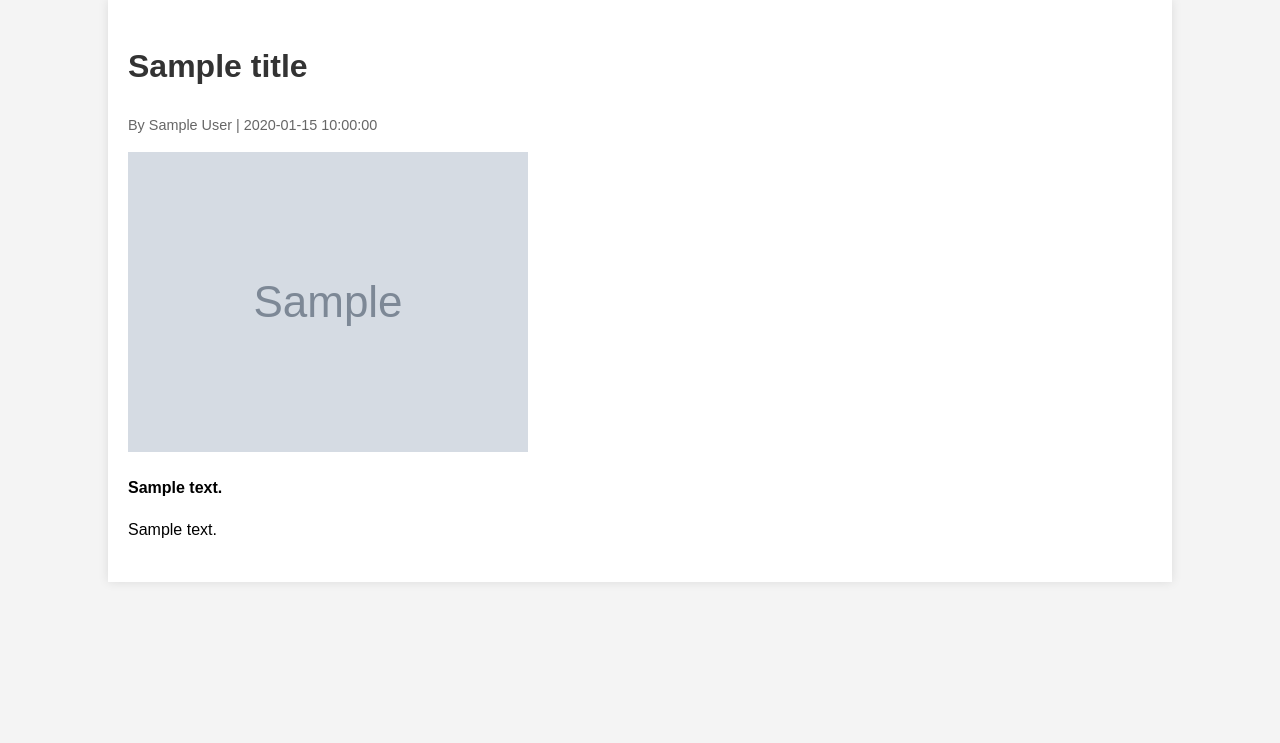
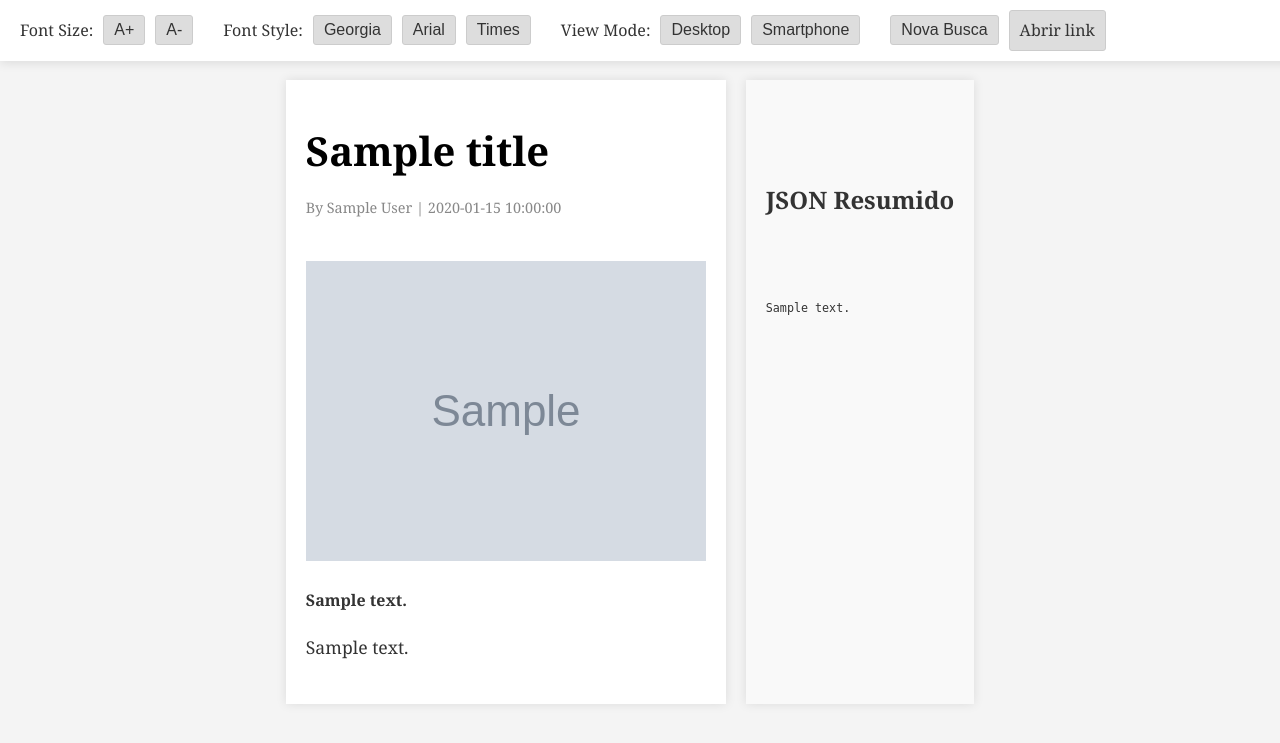
Before and after one commit to amurepinho2/scraping_api, a Flask app: template templates/article.html in a window 1280 px wide. Shown: the top 743 px of the page. Run offline with Flask 3, Linux system fonts and the light colour scheme; the template is opened without the code that fills it: most values are stand-ins (such as "Sample title", 1, 10 or a date in 2020); grey boxes marked "Sample" are stand-in pictures.

Commit message:
Fix content scraping and metadata extraction for multiple sources
- Updated the content scraping logic to handle dynamic content loading for PEGN and Valor Econômico using Selenium to simulate 'See More' button clicks.
- Adjusted the metadata extraction for NeoFeed, Startups.com.br, and other sites to correctly capture the author and publication date.
- Enhanced the HTML structure of the index page to better resemble a search engine layout.
- Added loading animation to improve user experience during content processing.
- Fixed issues with fetching content for various sources including Brazil Journal, Exame, and Startupi, ensuring consistent data extraction.

```diff
--- a/app.py
+++ b/app.py
@@ -1,104 +1,191 @@
 import os
-from flask import Flask, jsonify, request, render_template
+from flask import Flask, jsonify, request, render_template, redirect, url_for
 from bs4 import BeautifulSoup
 import requests
-import json
+from selenium import webdriver
+from webdriver_manager.chrome import ChromeDriverManager
+from selenium.webdriver.chrome.service import Service
+from selenium.webdriver.chrome.options import Options
 
 app = Flask(__name__)
+
+# Armazena os últimos 10 links pesquisados
+recent_searches = []
+
+def fetch_article(url):
+    # Configurando o Selenium WebDriver com Chrome
+    chrome_options = Options()
+    chrome_options.add_argument("--headless")  # Executar em modo headless, sem abrir a janela do navegador
+    chrome_options.add_argument("--no-sandbox")
+    chrome_options.add_argument("--disable-dev-shm-usage")
+    chrome_options.binary_location = "/Applications/Google Chrome.app/Contents/MacOS/Google Chrome"  # Ajuste o caminho conforme necessário
+
+    driver = webdriver.Chrome(service=Service(ChromeDriverManager().install()), options=chrome_options)
+
+    # Navega até a URL e obtém o conteúdo
+    driver.get(url)
+
+    # Simula clique no botão "Veja Mais" em sites da PEGN e Valor Econômico
+    if "revistapegn.globo.com" in url or "valor.globo.com" in url:
+        try:
+            see_more_button = driver.find_element("id", "mc-read-more-btn")
+            driver.execute_script("arguments[0].click();", see_more_button)
+        except Exception as e:
+            print(f"Erro ao clicar no botão 'Veja Mais': {str(e)}")
+
+    # Obtém o conteúdo da página após o carregamento completo
+    page_source = driver.page_source
+    driver.quit()  # Fecha o navegador
+
+    return BeautifulSoup(page_source, 'html.parser')
+
+def extract_meta_data(soup):
+    title = soup.find("meta", property="og:title") or soup.title
+    description = soup.find("meta", property="og:description")
+    title = title["content"] if title else "Título não encontrado"
+    description = description["content"] if description else "Descrição não encontrada"
+    return title, description
+
+def extract_content(soup, selectors):
+    content = ""
+    for selector in selectors:
+        content_div = soup.select_one(selector)
+        if content_div:
+            paragraphs = content_div.find_all("p")
+            content += "\n\n".join([p.get_text() for p in paragraphs])
+            content += "\n\n"
+    return content or "Conteúdo do artigo não encontrado"
+
+def extract_image(soup):
+    image = soup.find("meta", property="og:image")
+    if image:
+        return image.get("content", "Imagem não encontrada")
+    image_tag = soup.find("img")
+    return image_tag["src"] if image_tag and "src" in image_tag.attrs else "Imagem não encontrada"
+
+def extract_author_date(soup, author_selector, date_selector):
+    author_tag = soup.select_one(author_selector)
+    date_tag = soup.select_one(date_selector)
+    author = author_tag.get_text().strip() if author_tag else "Autor não encontrado"
+    published_date = date_tag.get_text().strip() if date_tag else "Data de publicação não encontrada"
+    return author, published_date
+
+def extract_source(url):
+    if "revistapegn.globo.com" in url:
+        return "PEGN"
+    elif "braziljournal.com" in url:
+        return "Brazil Journal"
+    elif "neofeed.com.br" in url:
+        return "NeoFeed"
+    elif "pipelinevalor.globo.com" in url or "valor.globo.com" in url:
+        return "Valor Econômico"
+    elif "exame.com" in url:
+        return "Exame"
+    elif "startupi.com.br" in url:
+        return "Startupi"
+    elif "startups.com.br" in url:
+        return "Startups"
+    else:
+        return "Fonte Desconhecida"
+
+def scrape_source(url, soup):
+    if "revistapegn.globo.com" in url or "valor.globo.com" in url:
+        # Extrai conteúdo de ambas as partes (antes e depois do paywall)
+        content = extract_content(soup, [
+            "div.no-paywall",  # Parte antes do paywall
+            "div.wall.protected-content"  # Parte depois do paywall
+        ])
+        author, published_date = extract_author_date(soup,
+            "div.content-publication-data__from span[itemprop='name']",
+            "time[itemprop='datePublished']")
+
+    elif "braziljournal.com" in url:
+        content = extract_content(soup, ["div.post-content-text"])
+        author, published_date = extract_author_date(soup,
+            "span.pp-author-boxes-name a",
+            "time.post-time")
+
+    elif "neofeed.com.br" in url:
+        # Atualiza a extração de autor e data no NeoFeed
+        content = extract_content(soup, ["div.box-content.post-content.td-post-content"])
+        author, published_date = extract_author_date(soup,
+            "span.autor_name",  # Ajuste para autor
+            "span.date.interna")  # Ajuste para data
+
+    elif "pipelinevalor.globo.com" in url:
+        content = extract_content(soup, ["div.mc-column.content-text.active-extra-styles"])
+        author, published_date = extract_author_date(soup,
+            "div.content-publication-data__from span[itemprop='name']",
+            "time[itemprop='datePublished']")
+
+    elif "exame.com" in url:
+        content = extract_content(soup, ["div#news-body"])
+        author, published_date = extract_author_date(soup,
+            "a.m-0.p-0.text-colors-text.lg\\:text-pretty.label-small.hover\\:underline",
+            "p.m-0.p-0.text-colors-text.lg\\:text-pretty.body-small")
+
+    elif "startupi.com.br" in url:
+        content = extract_content(soup, ["div.post-content"])
+        author, published_date = extract_author_date(soup,
+            "a[rel='author']",
+            "time.post-date")
+
+    elif "startups.com.br" in url:
+        content = extract_content(soup, ["div.TheContent"])
+        author, published_date = extract_author_date(soup,
+            "a[title]",  # Seleciona o autor
+            "time")  # Seleciona o elemento de data
+
+    else:
+        content, author, published_date = "Fonte não reconhecida", "Autor desconhecido", "Data desconhecida"
+
+    return content, author, published_date
+
+@app.route('/', methods=['GET', 'POST'])
+def index():
+    if request.method == 'POST':
+        url = request.form['url']
+        return redirect(url_for('scrape', url=url, new_search=True))
+    return render_template('index.html', recent_searches=recent_searches)
 
 @app.route('/scrape', methods=['GET'])
 def scrape():
     url = request.args.get('url')
-    format_type = request.args.get('format', 'html')  # Padrão é 'html' se não especificado
+    new_search = request.args.get('new_search', default=False, type=bool)
 
     if not url:
         return jsonify({"error": "URL is required"}), 400
 
     try:
-        response = requests.get(url)
-        soup = BeautifulSoup(response.text, 'html.parser')
+        soup = fetch_article(url)
+        title, description = extract_meta_data(soup)
+        content, author, published_date = scrape_source(url, soup)
+        image_url = extract_image(soup)
+        source = extract_source(url)  # Extraímos o veículo aqui
 
-        # Captura o título
-        title = soup.title.string if soup.title else "Título não encontrado"
+        if new_search:
+            recent_searches.insert(0, {
+                "title": title,
+                "url": url,
+                "source": source,  # Adicionamos o veículo à pesquisa recente
+                "published_date": published_date,
+                "author": author
+            })
+            if len(recent_searches) > 10:
+                recent_searches.pop()
 
-        # Captura a descrição a partir da tag <meta name="description">
-        description = soup.find("meta", attrs={"name": "description"})
-        description = description["content"] if description else "Descrição não encontrada"
+        json_summary = {
+            "title": title,
+            "description": description,
+            "author": author,
+            "published_date": published_date,
+            "image_url": image_url
+        }
 
-        # Captura o autor a partir da tag <meta name="author">
-        author = soup.find("meta", attrs={"name": "author"})
-        author = author["content"] if author else "Autor não encontrado"
-
-        # Captura a data de publicação a partir de uma tag específica, exemplo <meta property="article:published_time">
-        published_date = soup.find("meta", attrs={"property": "article:published_time"})
-        published_date = published_date["content"] if published_date else "Data de publicação não encontrada"
-
-        # Captura o conteúdo do artigo
-        article_content = ""
-
-        # Nova opção: Capturar conteúdo dentro de <div class="TheContent">
-        content_div = soup.find("div", class_="TheContent")
-        if content_div:
-            paragraphs = content_div.find_all("p")
-            article_content = "\n\n".join([p.get_text() for p in paragraphs])
-
-        # Se não encontrar, tenta capturar dentro de outras tags
-        if not article_content:
-            # Capturar conteúdo de <article class="Card">
-            article_tag = soup.find("article", class_="Card")
-            if article_tag:
-                paragraphs = article_tag.find_all("p")
-                article_content = "\n\n".join([p.get_text() for p in paragraphs])
-            else:
-                # Capturar conteúdo de <article> genérico
-                article_tag = soup.find("article")
-                if article_tag:
-                    paragraphs = article_tag.find_all("p")
-                    article_content = "\n\n".join([p.get_text() for p in paragraphs])
-
-                # Se não encontrar em <article>, tenta outras divs comuns
-                if not article_content:
-                    content_div = soup.find("div", class_="article-content")
-                    if not content_div:
-                        content_div = soup.find("div", class_="content")
-                    if not content_div:
-                        content_div = soup.find("div", class_="entry-content")
-                    if content_div:
-                        paragraphs = content_div.find_all("p")
-                        article_content = "\n\n".join([p.get_text() for p in paragraphs])
-                    else:
-                        article_content = "Conteúdo do artigo não encontrado"
-
-        # Captura a imagem do artigo (buscando dentro da estrutura correta)
-        image_url = ""
-
-        # Tenta capturar a imagem dentro da div "TheContent"
-        image_tag = content_div.find("img") if content_div else None
-        if not image_tag:
-            # Se não encontrar, tenta capturar no article ou em outra div
-            article_tag = soup.find("article", class_="Card")
-            if article_tag:
-                image_tag = article_tag.find("img")
-            if not image_tag:
-                image_tag = soup.find("img")
-
-        if image_tag and "src" in image_tag.attrs:
-            image_url = image_tag["src"]
-
-        # Retorna JSON ou renderiza HTML, dependendo do parâmetro 'format'
-        if format_type == 'json':
-            return jsonify({
-                "title": title,
-                "description": description,
-                "author": author,
-                "published_date": published_date,
-                "content": article_content,
-                "image_url": image_url
-            })
-        else:
-            return render_template('article.html', title=title, description=description,
-                                   author=author, published_date=published_date,
-                                   content=article_content, image_url=image_url)
+        return render_template('article.html', title=title, description=description,
+                               author=author, published_date=published_date,
+                               content=content, image_url=image_url,
+                               json_summary=json_summary, url=url)
 
     except Exception as e:
         return jsonify({"error": str(e)}), 500
--- a/templates/article.html
+++ b/templates/article.html
@@ -6,51 +6,209 @@
     <title>{{ title }}</title>
     <style>
         body {
-            font-family: Arial, sans-serif;
-            line-height: 1.6;
+            font-family: "Georgia", serif;
+            line-height: 1.8;
             margin: 0;
             padding: 0;
             background-color: #f4f4f4;
+            color: #333;
+            display: flex;
+            justify-content: center;
+            align-items: flex-start;
         }
         .container {
-            width: 80%;
-            margin: auto;
+            max-width: 800px;
+            margin: 80px auto 40px;
+            padding: 20px;
+            background: #fff;
+            box-shadow: 0px 0px 10px rgba(0, 0, 0, 0.1);
+            box-sizing: border-box;
             overflow: hidden;
-            background: #fff;
+            transition: max-width 0.3s ease;
+        }
+        .json-widget {
+            max-width: 300px;
+            margin: 80px 20px 40px;
             padding: 20px;
+            background: #f9f9f9;
             box-shadow: 0px 0px 10px rgba(0, 0, 0, 0.1);
+            box-sizing: border-box;
+            overflow-y: auto;
+            word-wrap: break-word;
+            white-space: pre-wrap; /* Permite que o JSON quebre linha dentro da coluna */
+        }
+        .json-widget pre {
+            white-space: pre-wrap; /* Garante que o conteúdo JSON dentro do <pre> respeite as bordas */
+            word-wrap: break-word; /* Quebra palavras longas que não cabem na largura disponível */
+            margin: 0;
+            font-size: 0.9em; /* Ajusta o tamanho da fonte para melhor leitura */
         }
         h1 {
-            color: #333;
+            font-size: 2.5em;
+            margin-bottom: 20px;
+            line-height: 1.2;
+            color: #000;
         }
         .meta-info {
             font-size: 0.9em;
-            color: #666;
+            color: #888;
+            margin-bottom: 40px;
         }
         .content img {
             max-width: 100%;
+            width: 100%;  /* Garante que a imagem ocupe 100% da largura do container */
             height: auto;
-            margin-bottom: 20px;
+            margin: 20px 0;
+            display: block;
+            box-sizing: border-box;
         }
         .content p {
             margin-bottom: 20px;
+            font-size: 1.1em;
             text-align: justify;
+            color: #333;
+        }
+        .content h2 {
+            font-size: 1.8em;
+            margin-top: 40px;
+            margin-bottom: 20px;
+            color: #333;
+        }
+        .content a {
+            color: #1a0dab;
+            text-decoration: none;
+        }
+        .content a:hover {
+            text-decoration: underline;
+        }
+        .controls {
+            position: fixed;
+            top: 0;
+            left: 0;
+            width: 100%;
+            background: #fff;
+            padding: 10px 20px;
+            box-shadow: 0px 2px 10px rgba(0, 0, 0, 0.1);
+            z-index: 1000;
+            display: flex;
+            justify-content: flex-start;
+            align-items: center;
+        }
+        .controls label {
+            font-size: 1em;
+            margin-right: 10px;
+        }
+        .controls button,
+        .controls a {
+            margin-right: 10px;
+            padding: 5px 10px;
+            font-size: 1em;
+            cursor: pointer;
+            background-color: #ddd;
+            border: 1px solid #ccc;
+            border-radius: 3px;
+            text-decoration: none;
+            color: #333;
+            text-align: center;
+        }
+        .controls button:hover,
+        .controls a:hover {
+            background-color: #ccc;
+        }
+        .controls .group {
+            display: flex;
+            align-items: center;
+            margin-right: 20px;
         }
     </style>
 </head>
 <body>
-    <div class="container">
+    <div class="controls">
+        <div class="group">
+            <label for="font-size">Font Size:</label>
+            <button onclick="changeFontSize('increase')">A+</button>
+            <button onclick="changeFontSize('decrease')">A-</button>
+        </div>
+        <div class="group">
+            <label for="font-style">Font Style:</label>
+            <button onclick="changeFontStyle('georgia')">Georgia</button>
+            <button onclick="changeFontStyle('arial')">Arial</button>
+            <button onclick="changeFontStyle('times')">Times</button>
+        </div>
+        <div class="group">
+            <label for="view-mode">View Mode:</label>
+            <button id="desktop-button" onclick="changeViewMode('desktop')">Desktop</button>
+            <button onclick="changeViewMode('smartphone')">Smartphone</button>
+        </div>
+        <div class="group">
+            <button onclick="window.location.href='/'">Nova Busca</button>
+            <a href="{{ url }}" target="_blank">Abrir link</a>
+        </div>
+    </div>
+
+    <div style="display: flex;">
+        <div class="container" id="article-container">
             <h1>{{ title }}</h1>
             <p class="meta-info">By {{ author }} | {{ published_date }}</p>
             {% if image_url %}
                 <img src="{{ image_url }}" alt="Article Image">
             {% endif %}
             <p><strong>{{ description }}</strong></p>
-        <div class="content">
+            <div class="content" id="article-content">
                 {% for paragraph in content.split('\n\n') %}
                     <p>{{ paragraph }}</p>
                 {% endfor %}
             </div>
         </div>
+
+        <div class="json-widget">
+            <h2>JSON Resumido</h2>
+            <pre>{{ json_summary }}</pre>
+        </div>
+    </div>
+
+    <script>
+        function changeFontSize(action) {
+            const content = document.getElementById('article-content');
+            let currentSize = window.getComputedStyle(content).fontSize;
+            currentSize = parseFloat(currentSize);
+
+            if (action === 'increase') {
+                content.style.fontSize = (currentSize + 2) + 'px';
+            } else if (action === 'decrease') {
+                content.style.fontSize = (currentSize - 2) + 'px';
+            }
+        }
+
+        function changeFontStyle(style) {
+            const content = document.getElementById('article-content');
+            if (style === 'georgia') {
+                content.style.fontFamily = 'Georgia, serif';
+            } else if (style === 'arial') {
+                content.style.fontFamily = 'Arial, sans-serif';
+            } else if (style === 'times') {
+                content.style.fontFamily = 'Times New Roman, Times, serif';
+            }
+        }
+
+        function changeViewMode(mode) {
+            const container = document.getElementById('article-container');
+            if (mode === 'desktop') {
+                container.style.maxWidth = '800px';
+            } else if (mode === 'smartphone') {
+                container.style.maxWidth = '400px';
+            }
+            // Certifique-se de que as imagens se ajustem à nova largura do container
+            const images = container.querySelectorAll('img');
+            images.forEach(img => {
+                img.style.width = '100%';
+            });
+        }
+
+        // Executa o clique no botão Desktop ao carregar a página
+        document.addEventListener('DOMContentLoaded', function() {
+            document.getElementById('desktop-button').click();
+        });
+    </script>
 </body>
 </html>
```
Also changed, not shown: templates/index.html (added, +146 -0 lines). Lines whose indentation alone changed are shown as unchanged.
